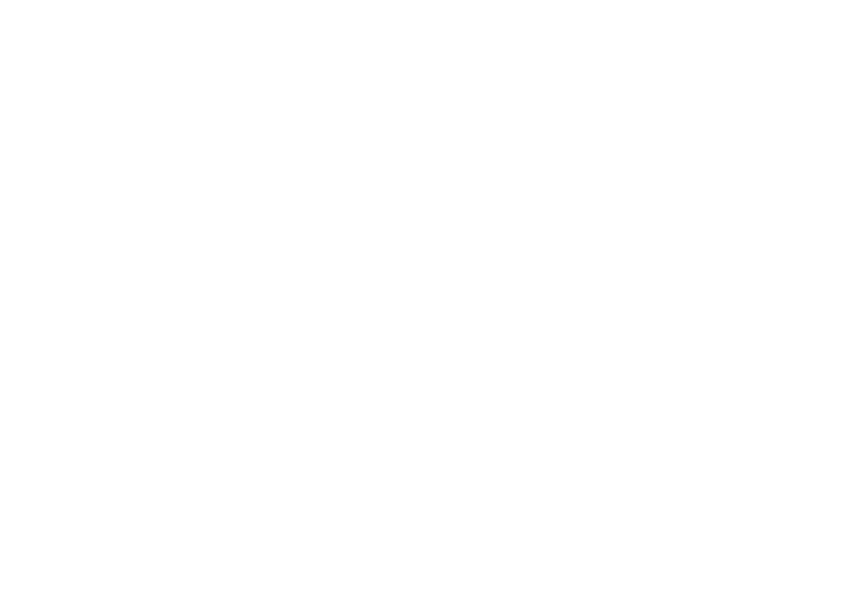
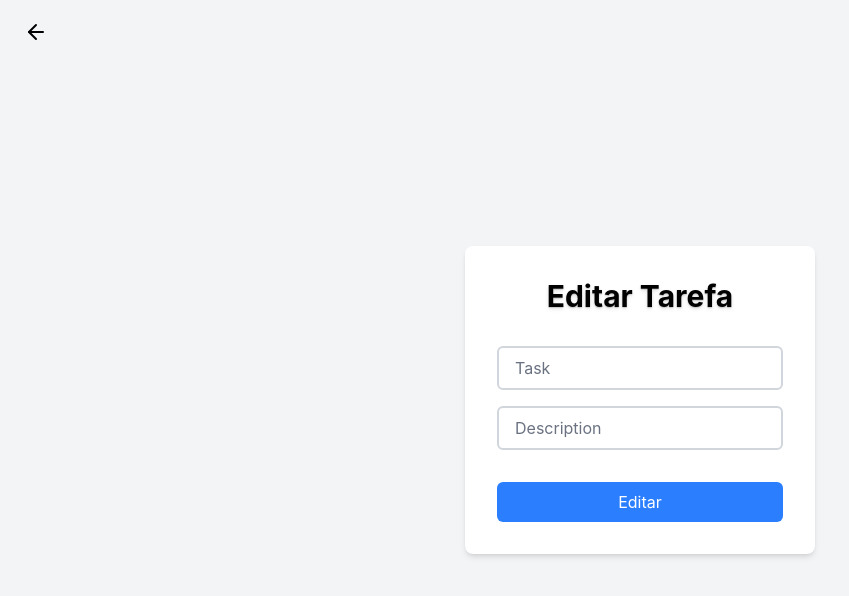
Before and after one commit to victorlanga348/Tela-de-login-FullStack, a React (Vite) app in the folder frontend/: page /edit-task/1 in a window 1280 px wide. Before the commit this address had no page. Shown: the top 596 px of the page, without its empty margins (0-849 px from the left). Built offline with nearby package versions, Linux system fonts and the light colour scheme.

Commit message:
tornando possivel editar as tarefas e as descricoes

```diff
--- a/frontend/src/App.jsx
+++ b/frontend/src/App.jsx
@@ -3,6 +3,7 @@
 import { BrowserRouter as Router, Routes, Route } from 'react-router-dom';
 import { Toaster } from 'sonner';
 import ListaTasks from './pages/ListaTasks';
+import EditTask from './pages/EditTask';
 
 function App() {
   return (
@@ -12,6 +13,7 @@
         <Route path="/" element={<Login />} />
         <Route path="/cadastro" element={<Cadastro />} />
         <Route path="/lista-tasks" element={<ListaTasks />} />
+        <Route path="/edit-task/:id" element={<EditTask />} />
       </Routes>
     </Router>
   )
--- /dev/null
+++ b/frontend/src/components/Edit.jsx
@@ -0,0 +1,47 @@
+import Input from "./Input"
+import Button from "./Button"
+import { useState } from "react"
+import api from "../services/api"
+import { toast } from "sonner"
+import { useParams, useNavigate } from "react-router-dom"
+
+function Edit() {
+    const [task, setTask] = useState("")
+    const [description, setDescription] = useState("")
+    const { id } = useParams()
+    const navigate = useNavigate()
+
+    async function editTask(e){
+        e.preventDefault()
+
+        if(!task.trim() || !description.trim()) {
+            toast.error("Preencha todos os campos")
+            return
+        }
+
+        try {
+            await api.patch(`/alt-tarefas/${id}`, {
+                task,
+                description,
+            })
+            toast.success("Tarefa editada com sucesso!")
+
+            navigate("/lista-tasks")
+        } catch (error) {
+            toast.error("Erro ao editar tarefa")
+        }
+    }
+
+    return (
+        <>
+            <div className="flex flex-col items-center justify-center bg-white p-8 rounded-lg shadow-md gap-4 w-[350px]">
+                <h1 className="text-3xl font-bold mb-4 text-shadow-md">Editar Tarefa</h1>
+                <Input placeholder="Task" value={task} onChange={(e) => setTask(e.target.value)} />
+                <Input placeholder="Description" value={description} onChange={(e) => setDescription(e.target.value)} />
+                <Button onClick={editTask}>Editar</Button>
+            </div>
+        </>
+    )
+}
+
+export default Edit
--- a/frontend/src/components/Tasks.jsx
+++ b/frontend/src/components/Tasks.jsx
@@ -1,8 +1,10 @@
-import { Trash2, Eye, X, CheckCircle2 } from 'lucide-react'
+import { Trash2, Eye, X, CheckCircle2, SquarePen } from 'lucide-react'
 import { useState } from 'react'
 import api from '../services/api'
+import { useNavigate } from 'react-router-dom'
 
 function Tasks(props) {
+    const navigate = useNavigate()
     // Estado para controlar qual tarefa está sendo exibida no modal de detalhes
     const [selectedTask, setSelectedTask] = useState(null)
 
@@ -19,8 +21,13 @@
             await api.delete(`/tarefas/${id}`)
             props.onDelete() // Notifica o componente pai para atualizar a lista
         } catch (error) {
-            console.error("Erro ao deletar:", error)
+            toast.error("Erro ao deletar:", error)
         }
+    }
+
+    async function onEditTaskCliked(e, id){
+        e.stopPropagation(); // IMPORTANTE: Impede que o clique na
+        navigate(`/edit-task/${id}`)
     }
 
     return (
@@ -42,6 +49,12 @@
                                     </p>
                                 </div>
                                 <div className="flex gap-2">
+                                    <button
+                                        className="bg-gray-500 text-white px-2 py-1 rounded-lg cursor-pointer hover:bg-gray-600 transition-colors active:bg-gray-700"
+                                        onClick={(e) => onEditTaskCliked(e, task.id)}
+                                    >
+                                        <SquarePen />
+                                    </button>
                                     <button
                                         className="bg-blue-500 text-white px-2 py-1 rounded-lg cursor-pointer hover:bg-blue-600 transition-colors active:bg-blue-700"
                                         onClick={(e) => onSeeDetailsClicked(e, task)}
--- /dev/null
+++ b/frontend/src/pages/EditTask.jsx
@@ -0,0 +1,28 @@
+import { useState } from "react"
+import Input from "../components/Input"
+import Button from "../components/Button"
+import { useNavigate, useParams } from "react-router-dom"
+import { toast } from "sonner"
+import api from "../services/api"
+import Edit from "../components/Edit"
+import { ArrowLeft } from "lucide-react"
+
+function EditTask() {
+    const navigate = useNavigate()
+
+    return (
+        <>
+            <div className="flex flex-col items-center justify-center h-screen bg-gray-100 gap-6">
+                <button
+                    className="text-black px-2 py-1 rounded-lg cursor-pointer hover:text-gray-600 transition-colors active:text-gray-700 absolute top-4 left-4"
+                    onClick={() => navigate("/lista-tasks")}
+                >
+                    <ArrowLeft />
+                </button>
+                <Edit />
+            </div>
+        </>
+    )
+}
+
+export default EditTask
```
Also changed, not shown: 2 other files (tests, documents, lock files or other folders).
